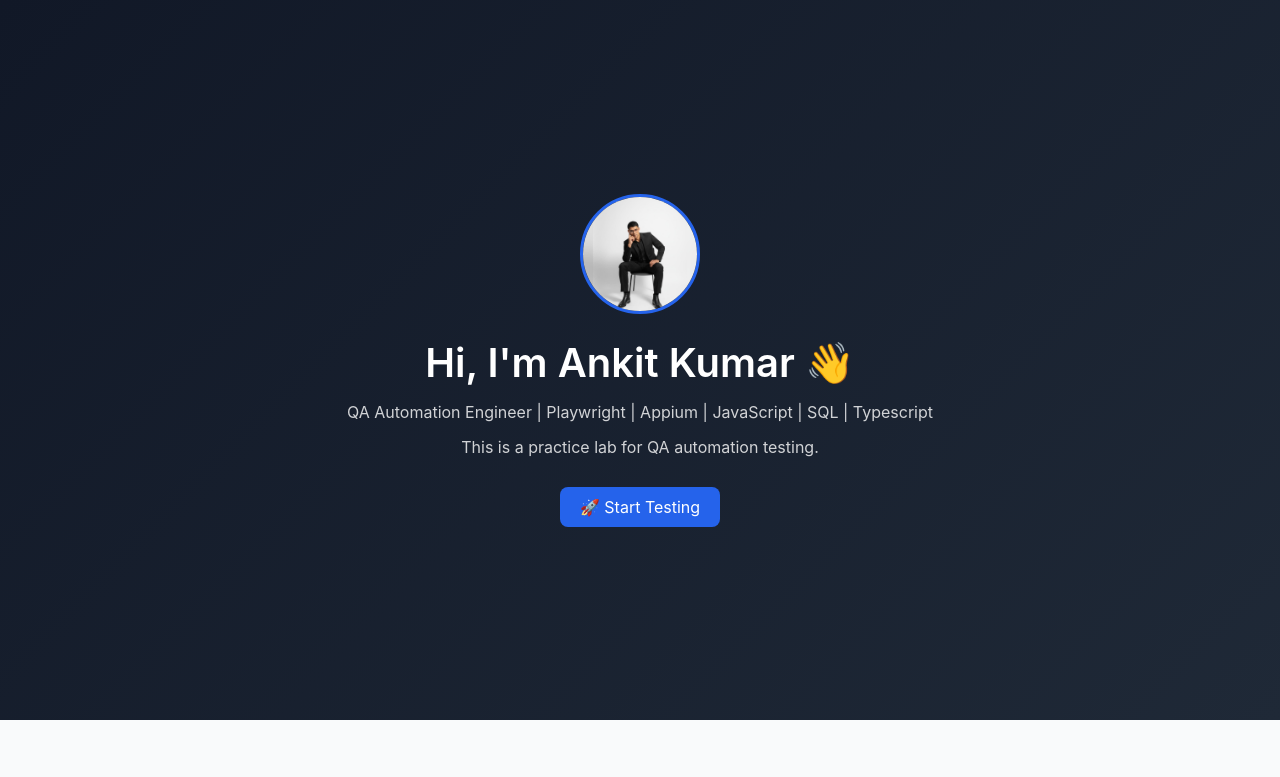
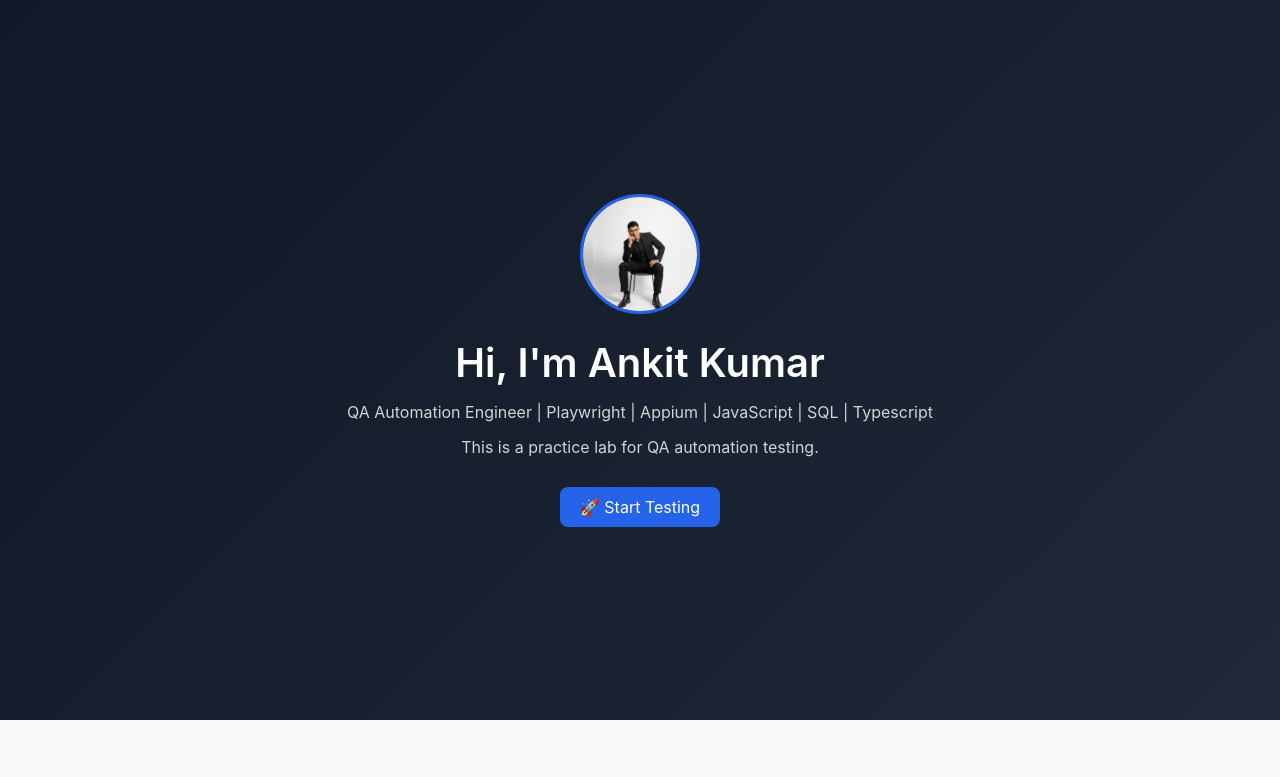
Before and after one commit to Ankit2568/ak-automation-lab, a website: page index.html in a window 1280 px wide. Shown: the top 777 px of the page. Drawn offline with Linux system fonts and the light colour scheme.

Commit message:
text fix

```diff
--- a/index.html
+++ b/index.html
@@ -9,7 +9,7 @@
 <header class="hero">
   <div class="hero-content">
     <img src="ankit.jpeg" class="profile-img">
-    <h1>Hi, I'm Ankit Kumar 👋</h1>
+    <h1>Hi, I'm Ankit Kumar</h1>
     <p>QA Automation Engineer | Playwright | Appium | JavaScript | SQL | Typescript</p>
      <p>This is a practice lab for QA automation testing.</p>
     <a href="practice-lab.html" class="hero-btn">🚀 Start Testing</a>
```
